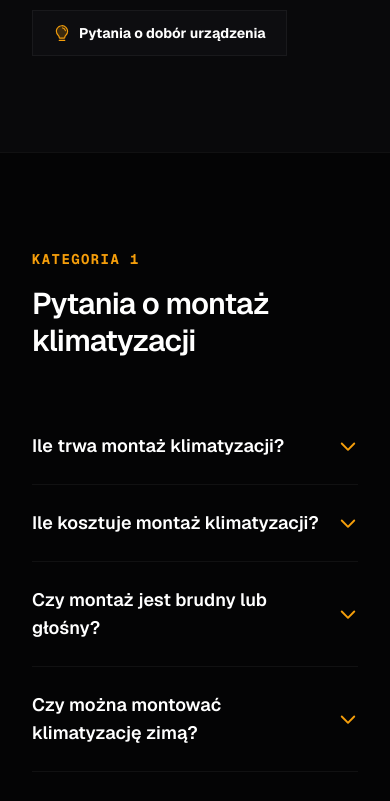
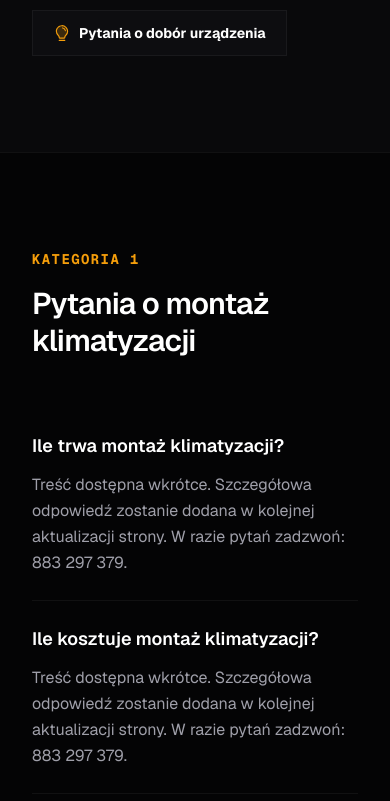
Before and after one commit to ChlebdaAISD/klimaty-landing, a React (Vite) app: page /faq in a window 390 px wide. Shown: the part 1166-1967 px from the top of the page. Built offline with nearby package versions, Linux system fonts and the light colour scheme.

Commit message:
zmiany mobile

```diff
--- a/src/components/Gallery.jsx
+++ b/src/components/Gallery.jsx
@@ -182,7 +182,7 @@ export default function Gallery() {
         <div className="mt-12 flex justify-center">
           <Link
             to="/realizacje/"
-            className="group inline-flex items-center gap-3 text-accent font-bold text-sm uppercase tracking-widest hover:gap-4 transition-all"
+            className="group inline-flex items-center gap-3 text-accent font-bold text-sm uppercase tracking-widest hover:gap-4 transition-all underline underline-offset-4"
           >
             Zobacz pełne portfolio realizacji
             <ArrowRight size={18} weight="bold" />
--- a/src/components/Hero.jsx
+++ b/src/components/Hero.jsx
@@ -38,7 +38,7 @@ export default function Hero() {
     <section id="hero-section" ref={sectionRef} className="relative min-h-[100dvh] w-full flex items-center pt-24 pb-32 overflow-hidden bg-background">
 
       {/* Abstract Background Element (Orange Sun/Circle from Aero Reference) */}
-      <div className="absolute top-[10%] right-[10%] w-[500px] h-[500px] bg-accent/20 rounded-none blur-[100px] pointer-events-none z-0"></div>
+      <div className="hidden md:block absolute top-[10%] right-[10%] w-[500px] h-[500px] bg-accent/20 rounded-none blur-[100px] pointer-events-none z-0"></div>
 
       <div className="max-w-7xl mx-auto px-8 w-full relative z-10 flex flex-col lg:flex-row items-center gap-16">
 
--- a/src/components/Navbar.jsx
+++ b/src/components/Navbar.jsx
@@ -33,6 +33,7 @@ export default function Navbar({ isMenuOpen, setIsMenuOpen }) {
     { label: 'O nas', to: '/o-nas/' },
     { label: 'Realizacje', to: '/realizacje/' },
     { label: 'Opinie', to: '/opinie/' },
+    { label: 'FAQ', to: '/faq/' },
     { label: 'Kontakt', to: '/kontakt/' },
   ];
 
--- a/src/components/Process.jsx
+++ b/src/components/Process.jsx
@@ -180,7 +180,7 @@ export default function Process() {
         <div className="mt-20 flex justify-center">
           <Link
             to="/o-nas/"
-            className="group inline-flex items-center gap-3 text-accent font-bold text-sm uppercase tracking-widest hover:gap-4 transition-all"
+            className="group inline-flex items-center gap-3 text-accent font-bold text-sm uppercase tracking-widest hover:gap-4 transition-all underline underline-offset-4"
           >
             Dowiedz się więcej o nas i o tym jak pracujemy
             <ArrowRight size={18} weight="bold" />
--- a/src/components/Reviews.jsx
+++ b/src/components/Reviews.jsx
@@ -215,7 +215,7 @@ export default function Reviews() {
         <div className="mt-12 flex justify-center">
           <Link
             to="/opinie/"
-            className="group inline-flex items-center gap-3 text-accent font-bold text-sm uppercase tracking-widest hover:gap-4 transition-all"
+            className="group inline-flex items-center gap-3 text-accent font-bold text-sm uppercase tracking-widest hover:gap-4 transition-all underline underline-offset-4"
           >
             Zobacz wszystkie opinie
             <ArrowRight size={18} weight="bold" />
--- a/src/components/layout/Layout.jsx
+++ b/src/components/layout/Layout.jsx
@@ -30,6 +30,7 @@ export default function Layout() {
     { label: 'O nas', to: '/o-nas/' },
     { label: 'Realizacje', to: '/realizacje/' },
     { label: 'Opinie', to: '/opinie/' },
+    { label: 'FAQ', to: '/faq/' },
     { label: 'Kontakt', to: '/kontakt/' },
   ];
 
--- a/src/pages/CityPage.jsx
+++ b/src/pages/CityPage.jsx
@@ -174,9 +174,9 @@ export default function CityPage({ slug }) {
               to={`/${c.slug}/`}
               className="group bg-[#0d0d10] border border-white/5 hover:border-accent/40 p-5 flex items-center gap-3 transition-colors duration-300"
             >
-              <MapPin size={20} weight="duotone" className="text-accent shrink-0" />
+              <MapPin size={16} weight="duotone" className="text-accent shrink-0" />
               <span className="text-sm font-bold text-white group-hover:text-accent transition-colors">{c.name}</span>
-              <ArrowRight size={14} weight="bold" className="text-zinc-600 group-hover:text-accent ml-auto transition-colors shrink-0" />
+              <ArrowRight size={16} weight="bold" className="text-zinc-600 group-hover:text-accent ml-auto transition-colors shrink-0" />
             </Link>
           ))}
         </div>
--- a/src/pages/FaqPage.jsx
+++ b/src/pages/FaqPage.jsx
@@ -1,5 +1,5 @@
-import React, { useState } from 'react';
-import { CaretDown, Wrench, GearSix, CurrencyCircleDollar, Lightbulb } from '@phosphor-icons/react';
+import React from 'react';
+import { Wrench, GearSix, CurrencyCircleDollar, Lightbulb } from '@phosphor-icons/react';
 import SEOHead from '../components/SEOHead';
 import PageHero from '../components/PageHero';
 import DarkSection from '../components/DarkSection';
@@ -83,28 +83,14 @@ const schema = [
 ];
 
 function FaqItem({ question, answer }) {
-  const [open, setOpen] = useState(false);
   return (
-    <div className="border-b border-white/5">
-      <button
-        onClick={() => setOpen((s) => !s)}
-        className="w-full flex items-center justify-between gap-4 py-6 text-left group"
-        aria-expanded={open}
-      >
-        <span className="text-lg md:text-xl font-heading font-semibold text-white group-hover:text-accent transition-colors">
-          {question}
-        </span>
-        <CaretDown
-          size={20}
-          weight="bold"
-          className={`text-accent shrink-0 transition-transform duration-300 ${open ? 'rotate-180' : ''}`}
-        />
-      </button>
-      {open && (
-        <div className="pb-6 text-zinc-400 text-base leading-relaxed font-sans">
-          {answer}
-        </div>
-      )}
+    <div className="border-b border-white/5 py-6">
+      <h3 className="text-lg md:text-xl font-heading font-semibold text-white mb-3">
+        {question}
+      </h3>
+      <p className="text-zinc-400 text-base leading-relaxed font-sans">
+        {answer}
+      </p>
     </div>
   );
 }
--- a/src/pages/UslugiPage.jsx
+++ b/src/pages/UslugiPage.jsx
@@ -79,7 +79,7 @@ export default function UslugiPage() {
               <h3 className="text-2xl font-bold font-heading text-white leading-tight">{heading}</h3>
               <p className="text-sm text-zinc-400 leading-relaxed flex-1">{short}</p>
               <PlaceholderContent compact />
-              <Link to={link} className="inline-flex items-center gap-2 text-accent font-bold text-sm uppercase tracking-widest hover:gap-3 transition-all">
+              <Link to={link} className="inline-flex items-center gap-2 text-accent font-bold text-sm uppercase tracking-widest hover:gap-3 transition-all underline underline-offset-4">
                 {linkLabel} <ArrowRight size={16} weight="bold" />
               </Link>
             </article>
```
